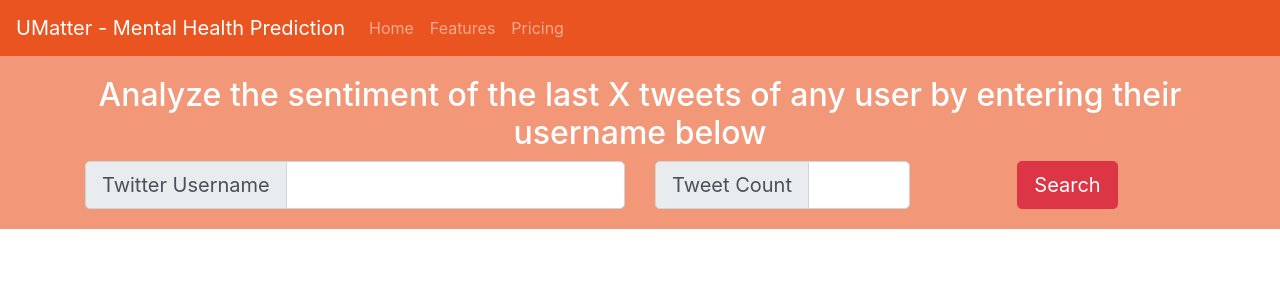
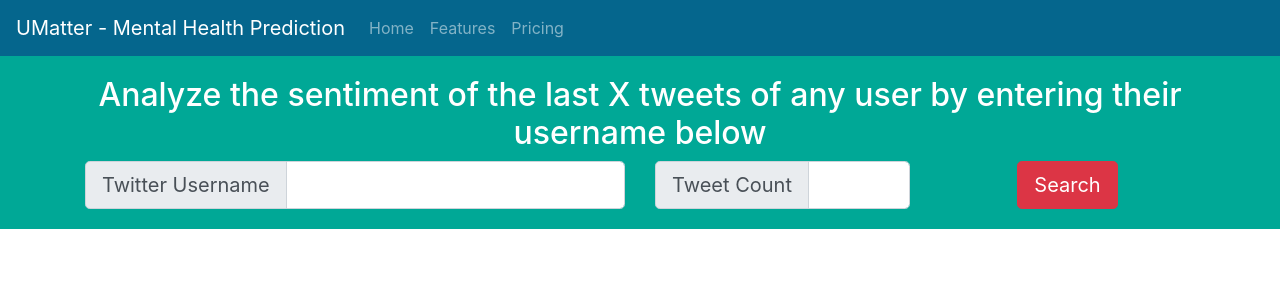
Before and after one commit to devansh2001/umatter-mental-health-prediction, a React (Create React App) app in the folder web/front-end/react-app/: page / in a window 1280 px wide. Shown: the top 300 px of the page. Built offline with nearby package versions, Linux system fonts and the light colour scheme.

Commit message:
Added color theme and border around cards

```diff
--- a/web/front-end/react-app/src/components/TweetContainer.js
+++ b/web/front-end/react-app/src/components/TweetContainer.js
@@ -21,10 +21,11 @@ class TweetContainer extends Component {
         }
         var cards = [];
         for (let i = 0; i < data.length; i++) {
+            let bgColor = data[i]['score'] === 0 ? '#ffc5c5' : '#b1ffb1';
             cards[i] = (
-                <div>
+                <div className={'my-card'}  style={{backgroundColor: bgColor}}>
                     <Row>
-                        <Col>
+                        <Col >
                             <TweetCard tweetId={data[i]['id']}/>
                         </Col>
                     </Row>
--- a/web/front-end/react-app/src/index.css
+++ b/web/front-end/react-app/src/index.css
@@ -13,12 +13,12 @@ code {
 }
 
 .my-navbar {
-  background-color: #E95420;
+  background-color: #05668d;
 }
 
 .info-and-search {
   padding: 20px;
-  background-color: #f29879;
+  background-color: #00a896;
 }
 
 .info-text {
@@ -27,10 +27,14 @@ code {
 
 .my-tweet {
   margin: 20px;
-  padding: 10px;
   display: inline-block;
 }
 
 .tweet-container {
   text-align: center;
+    background-color: #f0f3bd;
 }
+
+.my-card {
+    border: 1px solid #787a5f;
+}
```
